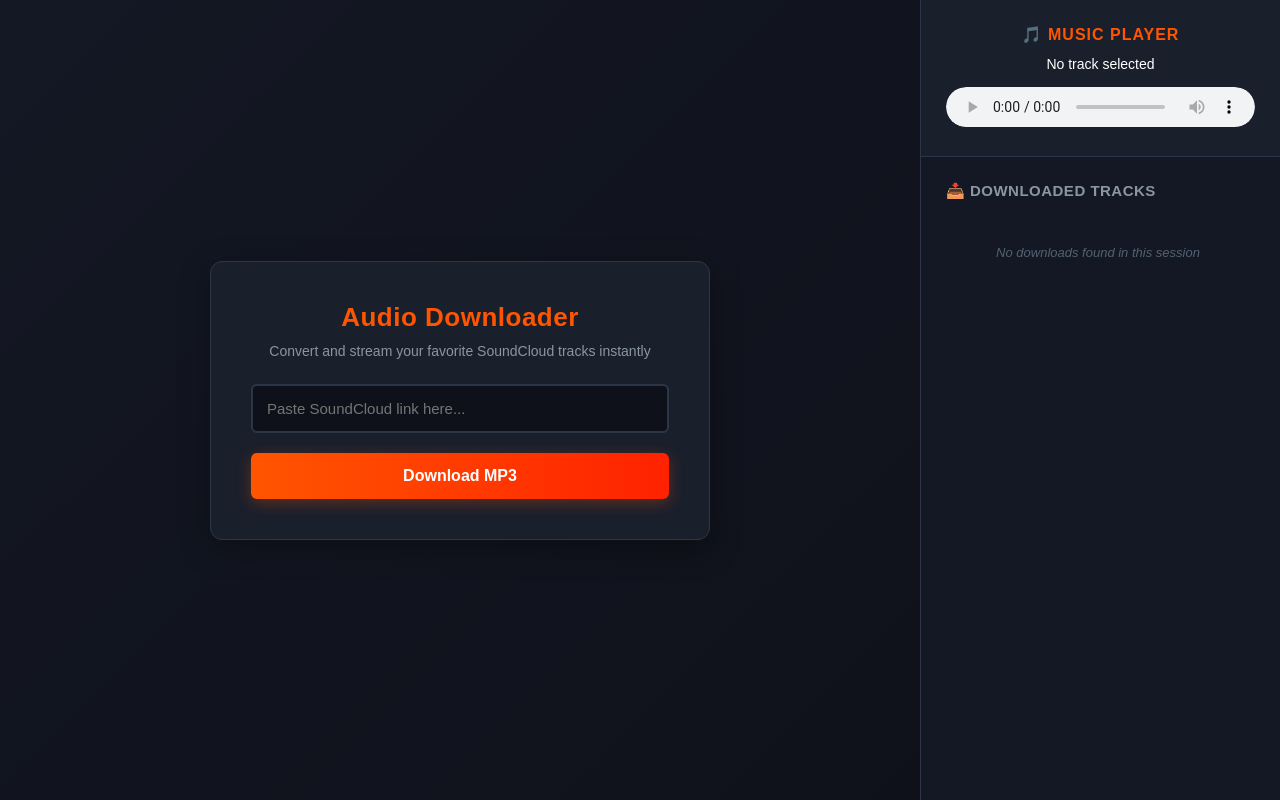
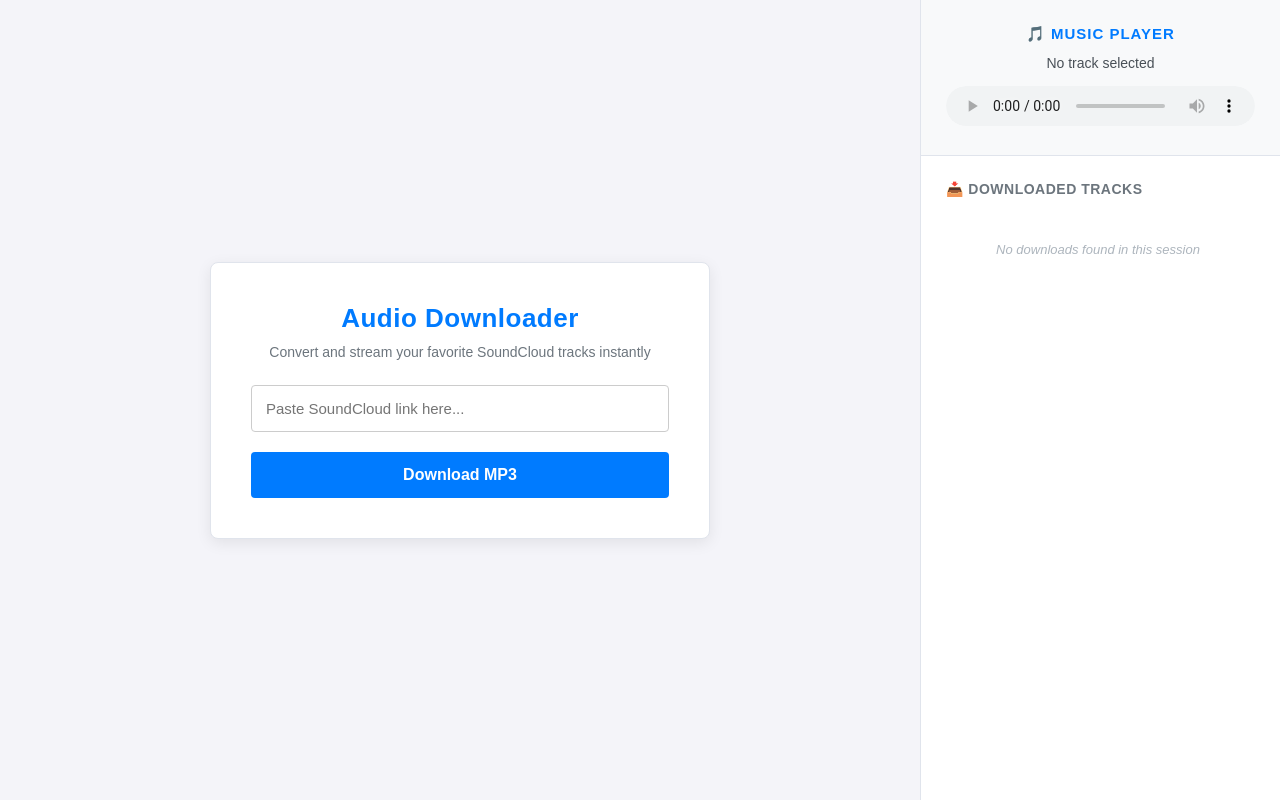
Before and after one commit to packager147-glitch/audio-downloader, a Flask app: page / in a window 1280 px wide. Run offline with Flask 3, Linux system fonts and the light colour scheme.

Commit message:
Update index.html

```diff
--- a/templates/index.html
+++ b/templates/index.html
@@ -3,43 +3,44 @@
 <head>
     <meta charset="UTF-8">
     <meta name="viewport" content="width=device-width, initial-scale=1.0">
-    <title>Cloud Audio Hub</title>
+    <title>Audio Downloader</title>
     <style>
         * { box-sizing: border-box; margin: 0; padding: 0; }
-        body { font-family: Arial, sans-serif; background-color: #0f111a; color: #ffffff; display: flex; height: 100vh; overflow: hidden; }
+        body { font-family: Arial, sans-serif; background-color: #f4f4f9; color: #333333; display: flex; height: 100vh; overflow: hidden; }
 
         /* Main intake form section */
-        .main-content { flex: 1; display: flex; flex-direction: column; justify-content: center; align-items: center; padding: 40px; background: linear-gradient(135deg, #141824 0%, #0f111a 100%); }
-        .converter-container { background: #1a1f2c; padding: 40px; border-radius: 12px; box-shadow: 0 8px 32px rgba(0,0,0,0.3); text-align: center; width: 100%; max-width: 500px; border: 1px solid #2d3548; }
-        h2 { font-size: 26px; margin-bottom: 10px; color: #ff5500; letter-spacing: 0.5px; }
-        p { color: #8a96a3; font-size: 14px; margin-bottom: 25px; }
-        input[type="text"] { width: 100%; padding: 14px; margin-bottom: 20px; border: 2px solid #2d3548; border-radius: 6px; background-color: #0f111a; color: #fff; font-size: 15px; outline: none; transition: border-color 0.3s; }
-        input[type="text"]:focus { border-color: #ff5500; }
-        button { background: linear-gradient(90deg, #ff5500 0%, #ff2200 100%); color: white; border: none; padding: 14px 28px; border-radius: 6px; cursor: pointer; font-size: 16px; font-weight: bold; width: 100%; transition: opacity 0.2s; box-shadow: 0 4px 15px rgba(255, 85, 0, 0.3); }
-        button:hover { opacity: 0.9; }
-        .loading-text { display: none; color: #ff5500; margin-top: 15px; font-weight: bold; font-size: 14px; }
+        .main-content { flex: 1; display: flex; flex-direction: column; justify-content: center; align-items: center; padding: 40px; background-color: #f4f4f9; }
+        .converter-container { background: #ffffff; padding: 40px; border-radius: 8px; box-shadow: 0 4px 15px rgba(0,0,0,0.08); text-align: center; width: 100%; max-width: 500px; border: 1px solid #e0e4ec; }
+        h2 { font-size: 26px; margin-bottom: 10px; color: #007bff; letter-spacing: 0.5px; }
+        p { color: #6c757d; font-size: 14px; margin-bottom: 25px; }
+        input[type="text"] { width: 100%; padding: 14px; margin-bottom: 20px; border: 1px solid #ccc; border-radius: 4px; background-color: #ffffff; color: #333; font-size: 15px; outline: none; transition: border-color 0.3s; }
+        input[type="text"]:focus { border-color: #007bff; }
+        button { background-color: #007bff; color: white; border: none; padding: 14px 28px; border-radius: 4px; cursor: pointer; font-size: 16px; font-weight: bold; width: 100%; transition: background-color 0.2s; }
+        button:hover { background-color: #0056b3; }
+        button:disabled { background-color: #cccccc; cursor: not-allowed; }
+        .loading-text { display: none; color: #007bff; margin-top: 15px; font-weight: bold; font-size: 14px; }
 
         /* Unified Top-To-Bottom Right Sidebar layout */
-        .right-sidebar { width: 360px; background-color: #141824; border-left: 1px solid #2d3548; display: flex; flex-direction: column; height: 100%; }
+        .right-sidebar { width: 360px; background-color: #ffffff; border-left: 1px solid #e0e4ec; display: flex; flex-direction: column; height: 100%; }
 
         /* Music Player block (Top Side) */
-        .player-section { padding: 25px; background: #1a1f2c; border-bottom: 1px solid #2d3548; text-align: center; }
-        .player-title { font-size: 16px; font-weight: bold; margin-bottom: 12px; color: #ff5500; text-transform: uppercase; letter-spacing: 1px; }
-        .now-playing { font-size: 14px; color: #fff; margin-bottom: 15px; white-space: nowrap; overflow: hidden; text-overflow: ellipsis; padding: 0 10px; }
+        .player-section { padding: 25px; background: #f8f9fa; border-bottom: 1px solid #e0e4ec; text-align: center; }
+        .player-title { font-size: 15px; font-weight: bold; margin-bottom: 12px; color: #007bff; text-transform: uppercase; letter-spacing: 1px; }
+        .now-playing { font-size: 14px; color: #495057; margin-bottom: 15px; white-space: nowrap; overflow: hidden; text-overflow: ellipsis; padding: 0 10px; font-weight: 500; }
         audio { width: 100%; height: 40px; outline: none; border-radius: 30px; }
 
         /* Dynamic Download History List block (Bottom Side) */
         .list-section { flex: 1; padding: 25px; display: flex; flex-direction: column; overflow: hidden; }
-        .list-title { font-size: 15px; font-weight: bold; margin-bottom: 15px; color: #8a96a3; text-transform: uppercase; letter-spacing: 0.5px; }
+        .list-title { font-size: 14px; font-weight: bold; margin-bottom: 15px; color: #6c757d; text-transform: uppercase; letter-spacing: 0.5px; }
         .download-list { list-style: none; overflow-y: auto; flex: 1; padding-right: 5px; }
         .download-list::-webkit-scrollbar { width: 6px; }
-        .download-list::-webkit-scrollbar-thumb { background-color: #2d3548; border-radius: 4px; }
-        .song-item { background: #1a1f2c; padding: 12px 15px; border-radius: 6px; margin-bottom: 10px; display: flex; justify-content: space-between; align-items: center; border: 1px solid #2d3548; cursor: pointer; transition: background 0.2s; }
-        .song-item:hover { background: #242b3d; border-color: #ff5500; }
+        .download-list::-webkit-scrollbar-thumb { background-color: #ced4da; border-radius: 4px; }
+        .song-item { background: #ffffff; padding: 12px 15px; border-radius: 4px; margin-bottom: 10px; display: flex; justify-content: space-between; align-items: center; border: 1px solid #e0e4ec; cursor: pointer; transition: all 0.2s; }
+        .song-item:hover { background: #f8f9fa; border-color: #007bff; }
         .song-info { flex: 1; min-width: 0; padding-right: 10px; }
-        .song-name { font-size: 13.5px; color: #fff; white-space: nowrap; overflow: hidden; text-overflow: ellipsis; font-weight: 500; }
-        .play-icon { color: #ff5500; font-size: 18px; font-weight: bold; }
-        .empty-state { color: #536271; font-size: 13px; text-align: center; margin-top: 30px; font-style: italic; }
+        .song-name { font-size: 13.5px; color: #333333; white-space: nowrap; overflow: hidden; text-overflow: ellipsis; font-weight: 500; }
+        .play-icon { color: #007bff; font-size: 16px; font-weight: bold; }
+        .empty-state { color: #adb5bd; font-size: 13px; text-align: center; margin-top: 30px; font-style: italic; }
     </style>
 </head>
 <body>
@@ -71,7 +72,7 @@
         <div class="list-section">
             <div class="list-title">📥 Downloaded Tracks</div>
             <ul class="download-list" id="trackHistoryList">
-                <!-- Javascript will load entries dynamically here -->
+                <!-- Entries loaded dynamically -->
             </ul>
         </div>
 
@@ -85,7 +86,6 @@
         const nowPlayingText = document.getElementById('nowPlayingText');
         const trackHistoryList = document.getElementById('trackHistoryList');
 
-        // Track manager database stored local inside user cache session
         let downloadedTracks = JSON.parse(localStorage.getItem('downloadedTracks')) || [];
 
         function renderHistoryList() {
@@ -110,7 +110,6 @@
 
         function playTrack(name, base64Blob) {
             nowPlayingText.innerText = name;
-            // Convert cached Base64 storage tokens back into a live operational stream URL
             audioPlayer.src = base64Blob;
             audioPlayer.play();
         }
@@ -131,7 +130,6 @@
 
                 if (!response.ok) throw new Error('Network validation block triggered.');
 
-                // Capture binary download file stream payload
                 const contentDisposition = response.headers.get('Content-Disposition');
                 let filename = 'downloaded_audio.mp3';
                 if (contentDisposition && contentDisposition.includes('filename=')) {
@@ -140,22 +138,17 @@
 
                 const blob = await response.blob();
 
-                // Read streaming buffer straight into client session cache layer
                 const reader = new FileReader();
                 reader.onloadend = function() {
                     const base64data = reader.result;
 
-                    // Prepend new tracks to the top of the history stack
                     downloadedTracks.unshift({ name: filename, blobData: base64data });
                     localStorage.setItem('downloadedTracks', JSON.stringify(downloadedTracks));
                     renderHistoryList();
-
-                    // Instantly drop the fresh download into the upper preview player active deck
                     playTrack(filename, base64data);
                 }
                 reader.readAsDataURL(blob);
 
-                // Execute file save layer to prompt normal native computer directory save
                 const downloadLink = document.createElement('a');
                 downloadLink.href = URL.createObjectURL(blob);
                 downloadLink.download = filename;
@@ -173,7 +166,6 @@
             }
         });
 
-        // Initialize historical view configuration parameters at load time
         renderHistoryList();
     </script>
 </body>
```
